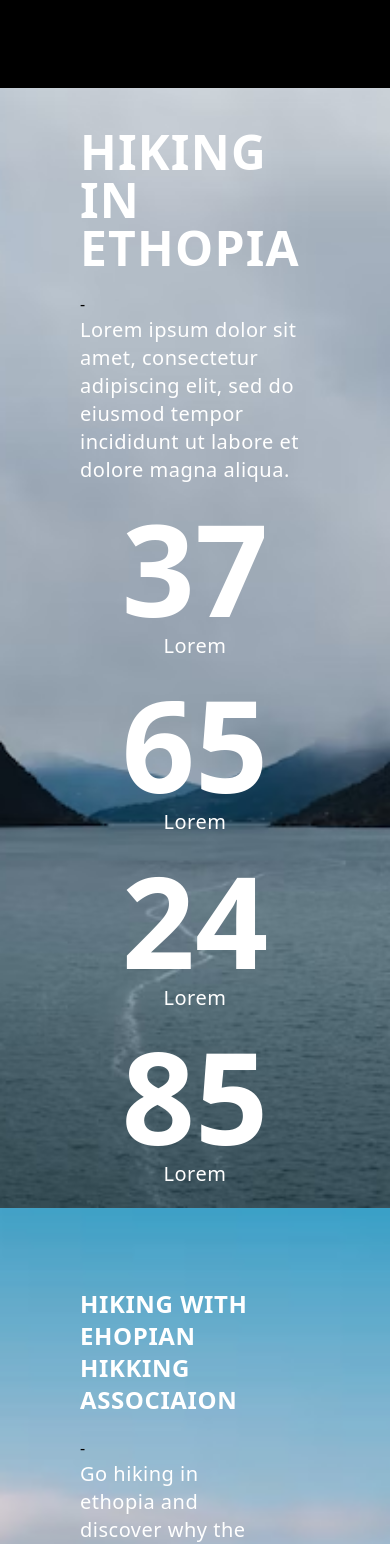
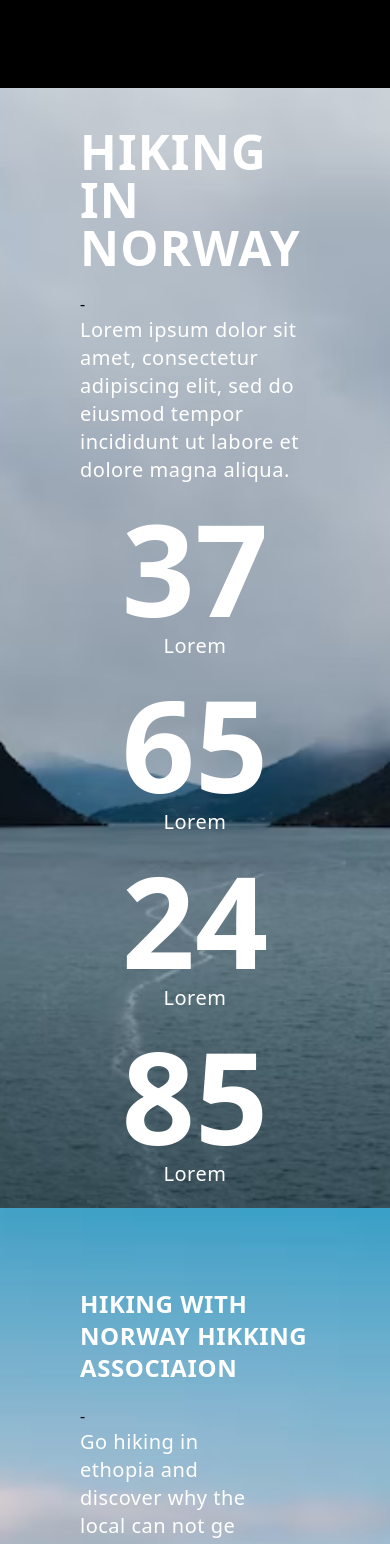
Before and after one commit to yafet-123/Sample_nature_sample2_frontend, a Next.js app: page / in a window 390 px wide. Shown: the part 6220-7764 px from the top of the page. Built offline with nearby package versions, Linux system fonts and the light colour scheme.

Commit message:
making responsive

```diff
--- a/components/RighThings.js
+++ b/components/RighThings.js
@@ -5,7 +5,7 @@ export function RighThings() {
     <div className="flex flex-col h-full w-full bg-black ">
       <div className="RighThings-background-one w-full h-full md:h-[30rem] pt-10 px-20">
         <h1 className="text-white text-5xl text-left font-bold uppercase mb-5 tracking-wide">
-          Hiking in Ethopia
+          Hiking in Norway
         </h1>
         -
         <p className="text-white font-normal w-full lg:w-2/4 tracking-wide text-xl mb-5">
@@ -54,7 +54,7 @@ export function RighThings() {
       <div className="RighThings-background-two w-full h-full md:h-[30rem] p-20 grid grid-cols-1 lg:grid-cols-2 gap-5">
         <div className="flex flex-col ">
           <h1 className="text-white text-2xl text-left font-bold uppercase mb-5 tracking-wide">
-            Hiking with Ehopian Hikking Associaion
+            Hiking with Norway Hikking Associaion
           </h1>
           -
           <p className="text-white font-normal w-3/4 tracking-wide text-xl mb-5">
```
